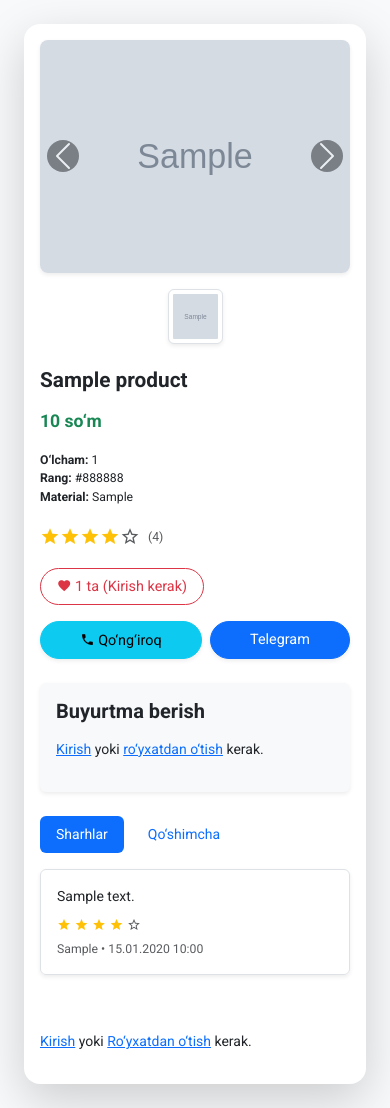
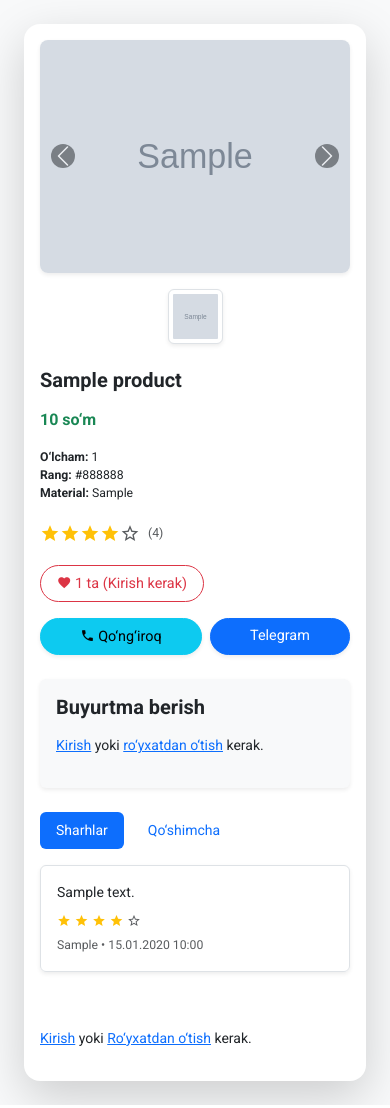
Before and after one commit to ASILBEKasilbek/market, a Django app: template templates/products/products.html in a window 390 px wide. Shown: the part 56-1164 px from the top of the page. Run offline with Django 5.2, Linux system fonts and the light colour scheme; the template is opened without the code that fills it: most values are stand-ins (such as "Sample title", 1, 10 or a date in 2020); grey boxes marked "Sample" are stand-in pictures.

Commit message:
telefon uchun

```diff
--- a/templates/products/products.html
+++ b/templates/products/products.html
@@ -220,12 +220,17 @@
     color: #ffc107 !important;
 }
 
-/* Mobil optimizatsiya */
-@media (max-width: 576px) {
-    h2 { font-size: 1.3rem; }
-    .fs-4 { font-size: 1.1rem !important; }
+/* 📱 Mobil optimizatsiya */
+@media (max-width: 768px) {
+    h2 { font-size: 1.25rem; }
+    .fs-4 { font-size: 1rem !important; }
     .btn { font-size: 0.9rem; padding: 0.4rem 0.8rem; }
     .img-thumbnail { width: 55px; height: 55px; }
+    .carousel-control-prev-icon, .carousel-control-next-icon {
+        width: 1.5rem;
+        height: 1.5rem;
+    }
+    .list-group-item { font-size: 0.9rem; }
 }
 </style>
 {% endblock %}
```
